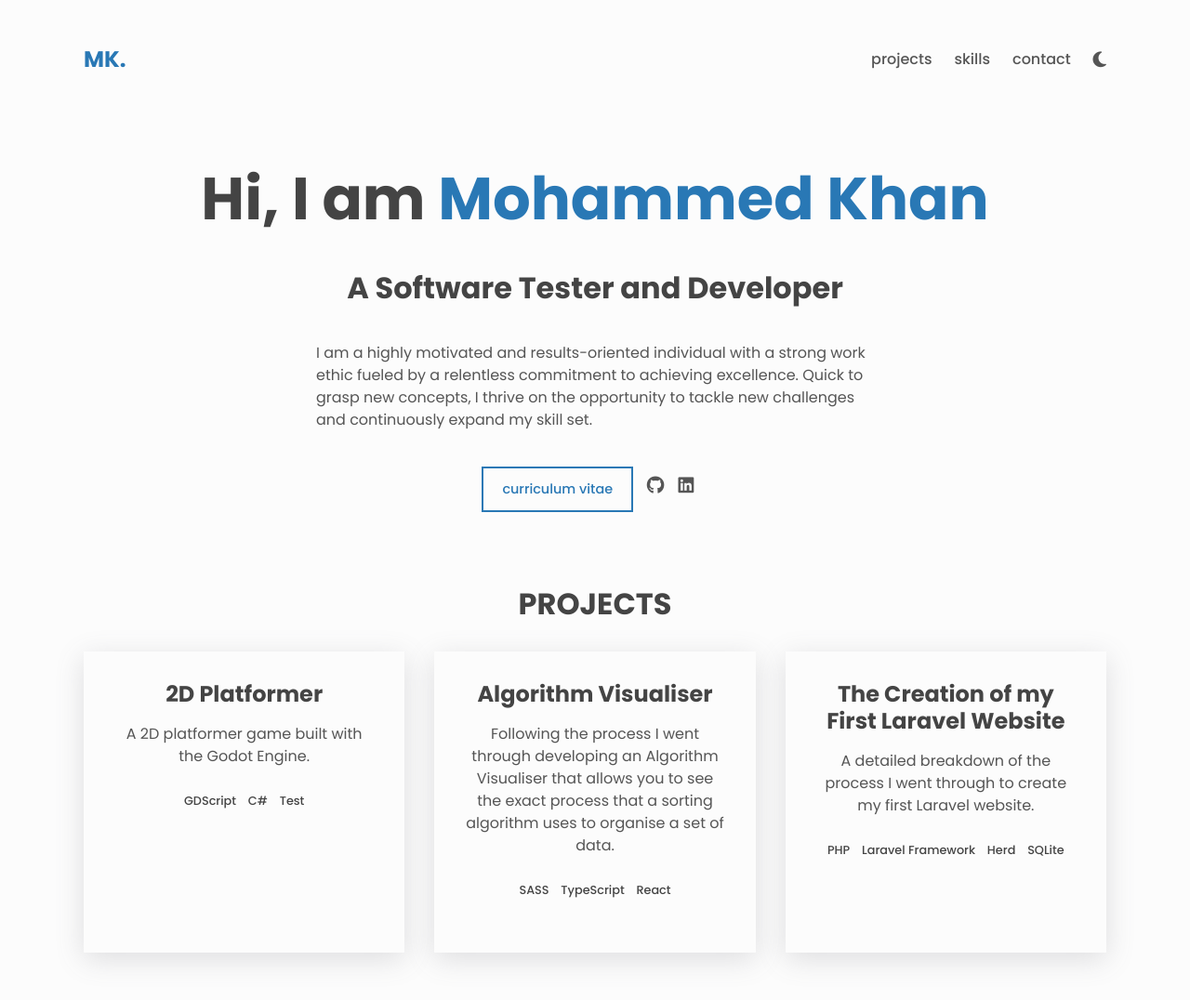
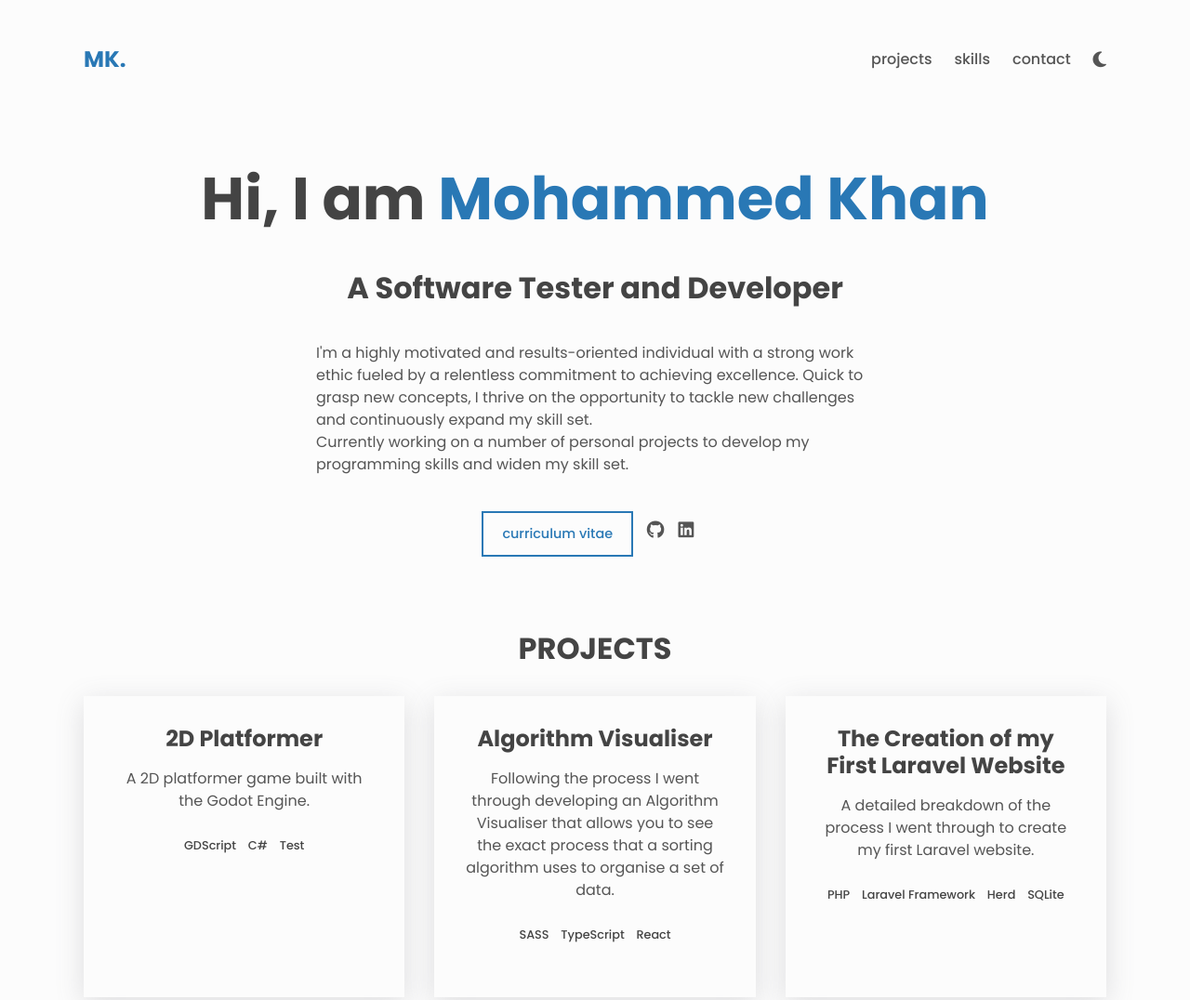
Before and after one commit to mohammedkhan2000/mohammedkhan2000.github.io, a plain HTML site: page index.html in a window 1280 px wide. Shown: the top 1076 px of the page at 93% size. Drawn offline with Linux system fonts and the light colour scheme.

Commit message:
Update index.html

```diff
--- a/index.html
+++ b/index.html
@@ -52,10 +52,11 @@
         <h1>Hi, I am <span class="about__name">Mohammed Khan</span></h1>
         <h2 class="about__role">A Software Tester and Developer</h2>
         <p class="about__desc">
-          I am a highly motivated and results-oriented individual with a strong work
+          I'm a highly motivated and results-oriented individual with a strong work
           ethic fueled by a relentless commitment to achieving excellence. Quick to grasp
           new concepts, I thrive on the opportunity to tackle new challenges and
-          continuously expand my skill set.
+          continuously expand my skill set. <br> Currently working on a number of
+          personal projects to develop my programming skills and widen my skill set.
         </p>
 
         <div class="about__contact center">
```
